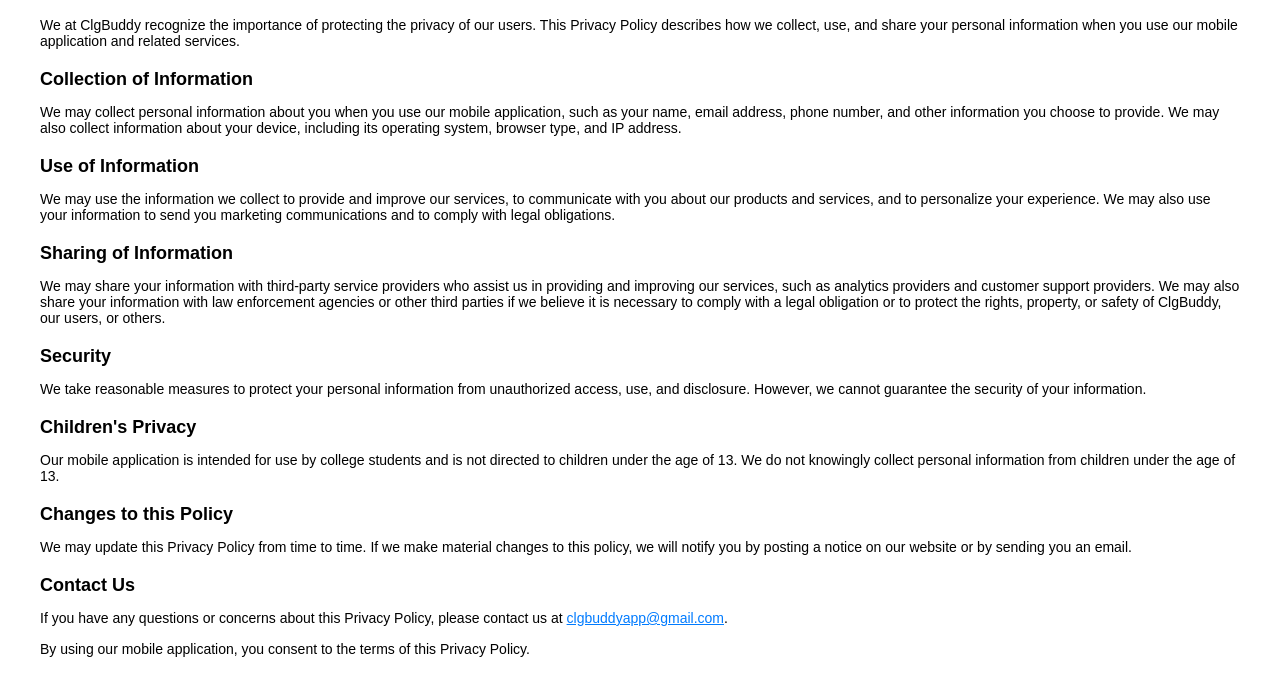
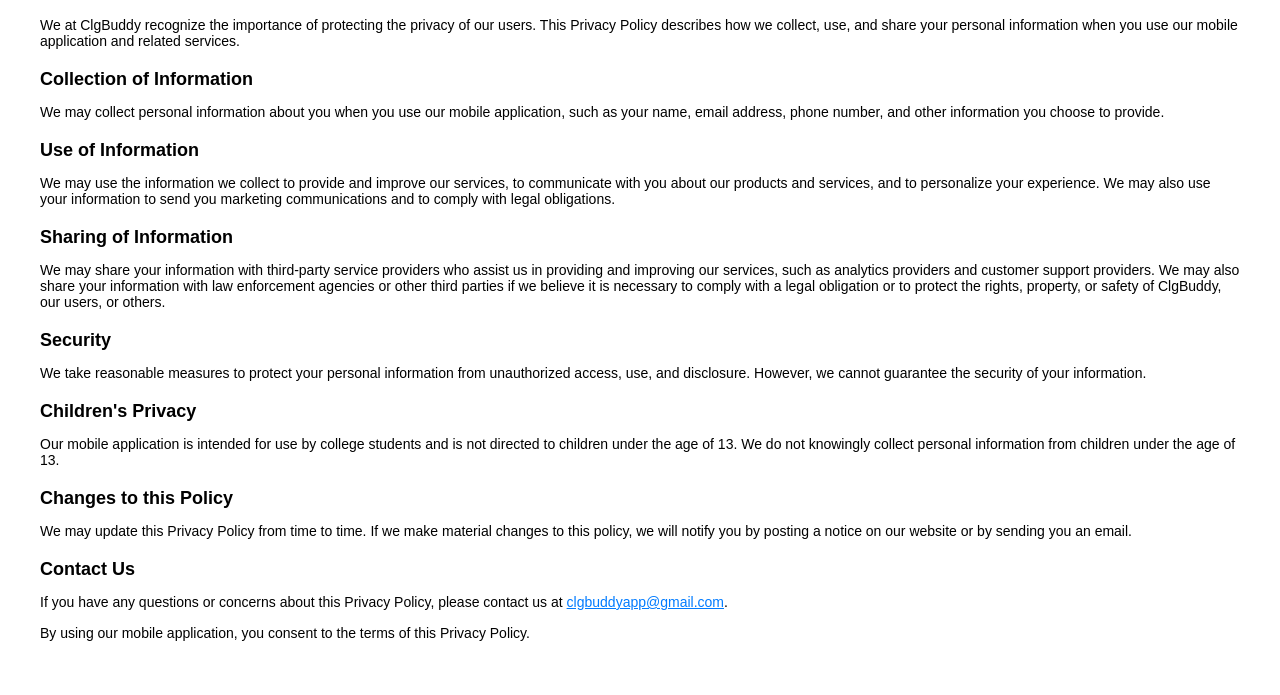
Before and after one commit to ishitgami/ClgBuddy-Privacy-Policy-, a plain HTML site: page index.html in a window 1280 px wide. Shown: the part 71-766 px from the top of the page. Drawn offline with Linux system fonts and the light colour scheme.

Commit message:
Update index.html

```diff
--- a/index.html
+++ b/index.html
@@ -33,7 +33,7 @@
 	<h1>Privacy Policy for ClgBuddy</h1>
 	<p>We at ClgBuddy recognize the importance of protecting the privacy of our users. This Privacy Policy describes how we collect, use, and share your personal information when you use our mobile application and related services.</p>
 	<h2>Collection of Information</h2>
-	<p>We may collect personal information about you when you use our mobile application, such as your name, email address, phone number, and other information you choose to provide. We may also collect information about your device, including its operating system, browser type, and IP address.</p>
+	<p>We may collect personal information about you when you use our mobile application, such as your name, email address, phone number, and other information you choose to provide.</p>
 	<h2>Use of Information</h2>
 	<p>We may use the information we collect to provide and improve our services, to communicate with you about our products and services, and to personalize your experience. We may also use your information to send you marketing communications and to comply with legal obligations.</p>
 	<h2>Sharing of Information</h2>
```
